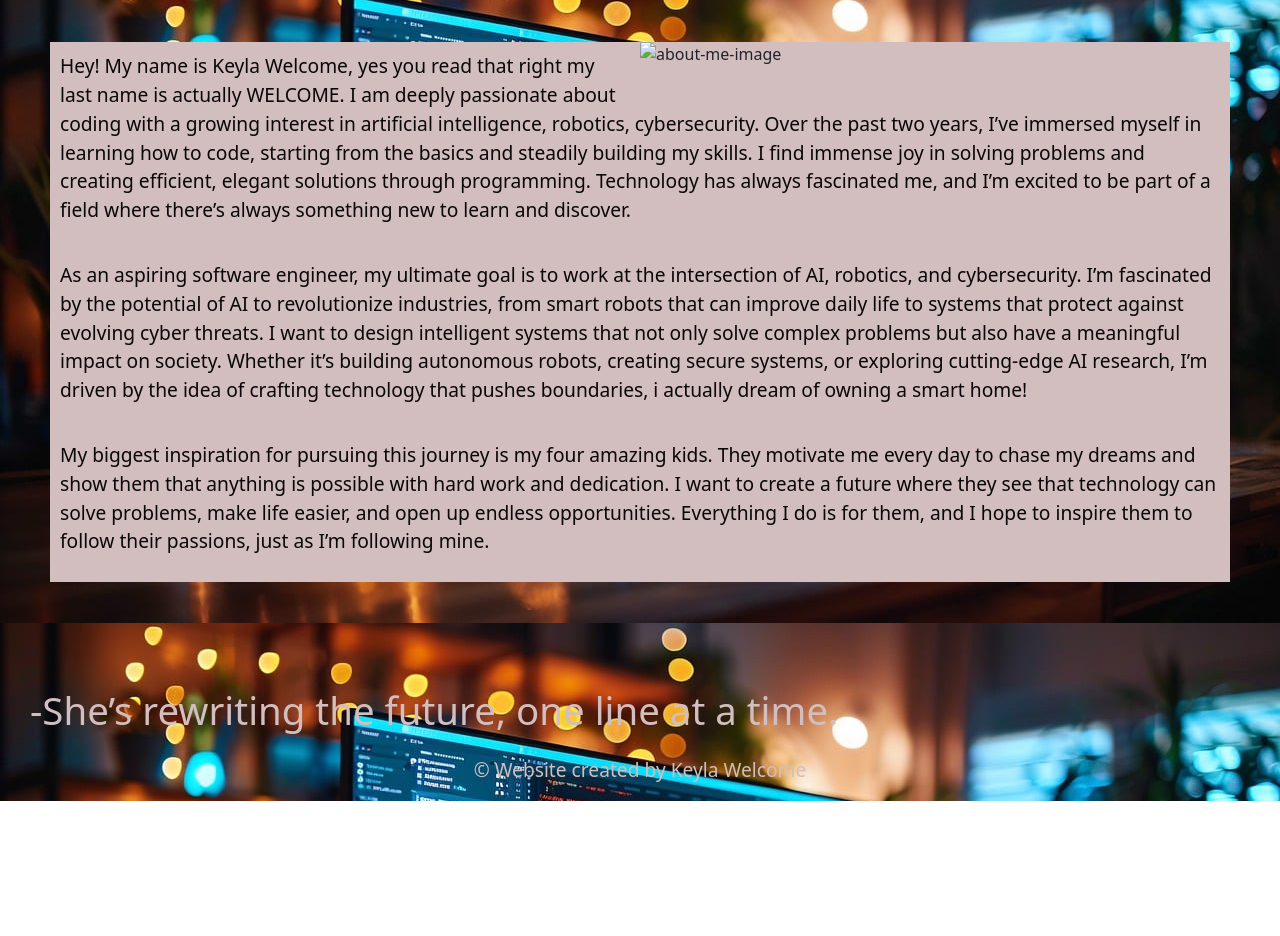
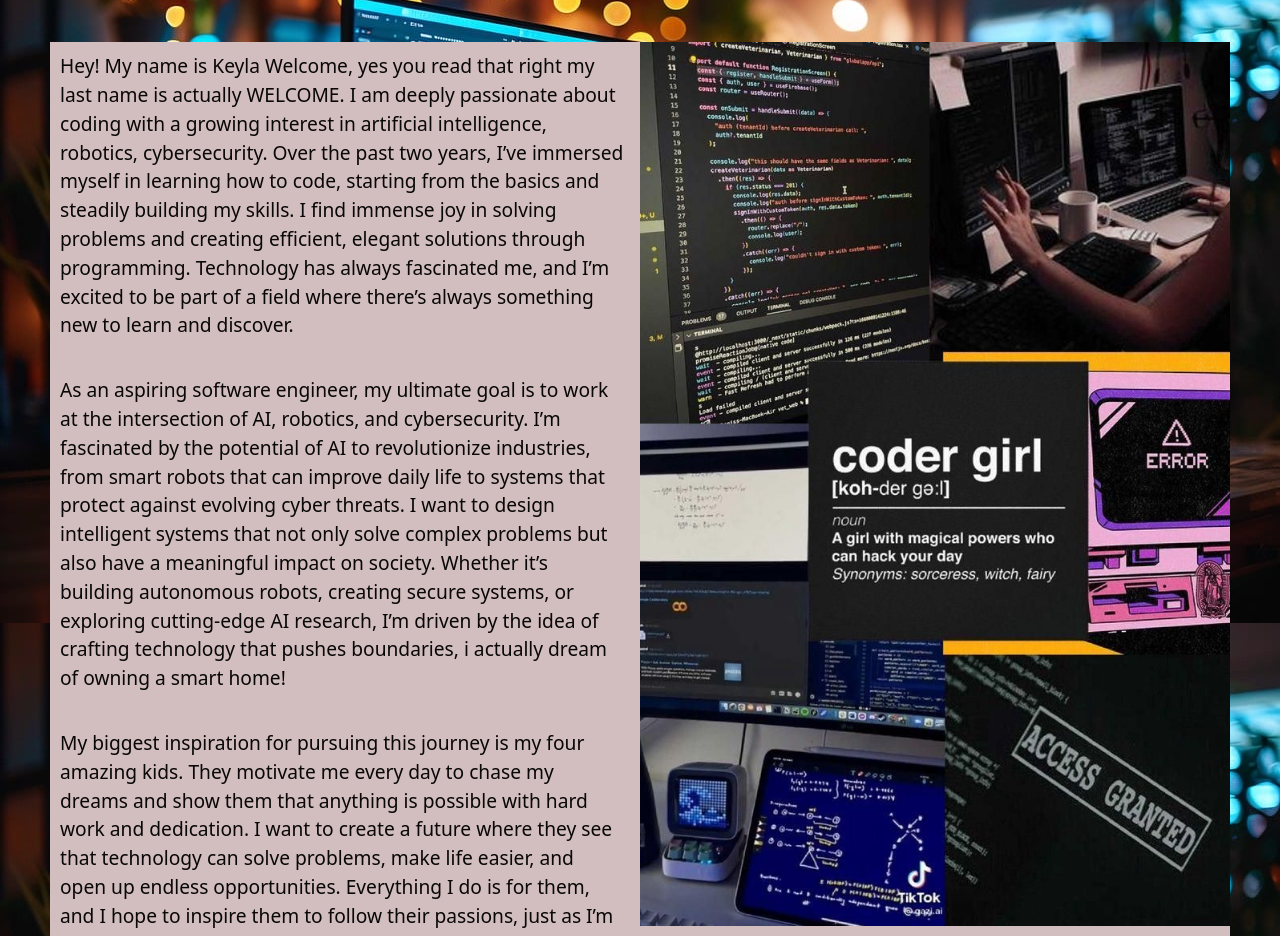
Before and after one commit to WTyoursolution/Capstone-Project-2025, a plain HTML site: page index.html in a window 1280 px wide. Shown: the part 811-1747 px from the top of the page. Before the commit the page ends 1612 px from the top, so only its background shows below. Drawn offline with nearby package versions, Linux system fonts and the light colour scheme; files whose address does not match are found by name.

Commit message:
Update index.html

```diff
--- a/index.html
+++ b/index.html
@@ -36,7 +36,7 @@
      <h1 class="about-me">ABOUT ME:</h1>
   <div class="flex-container">
   <div class="clearfix">
-    <img src="aboutmeimage.jpg" class="col-md-6 float-md-end mb-3 ms-md-3" alt="about-me-image">
+    <img src="images/aboutmeimage.jpg" class="col-md-6 float-md-end mb-3 ms-md-3" alt="about-me-image">
 
     <p class="about">
       Hey! My name is Keyla Welcome, yes you read that right my last name is actually WELCOME. I am deeply passionate about coding with a growing interest in artificial intelligence, robotics, cybersecurity. Over the past two years, I’ve immersed myself in learning how to code, starting from the basics and steadily building my skills. I find immense joy in solving problems and creating efficient, elegant solutions through programming. Technology has always fascinated me, and I’m excited to be part of a field where there’s always something new to learn and discover.
```
